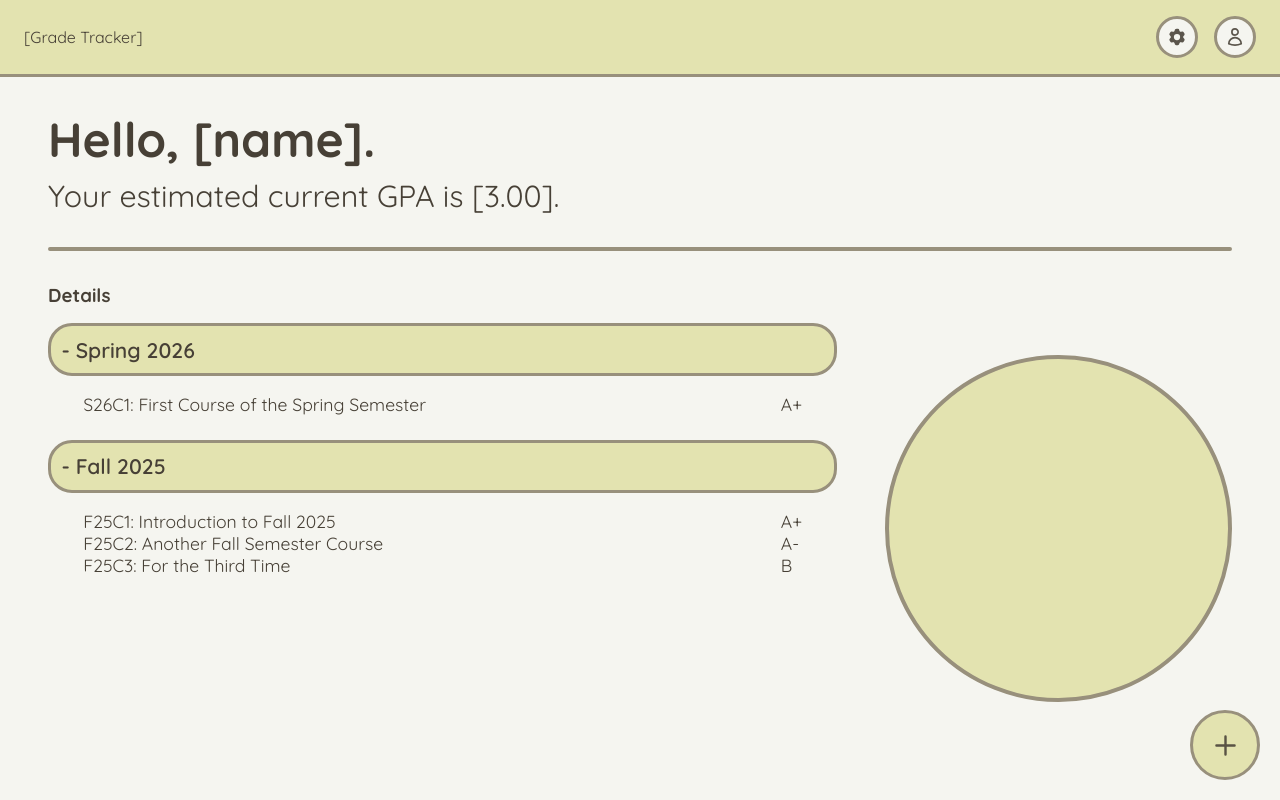
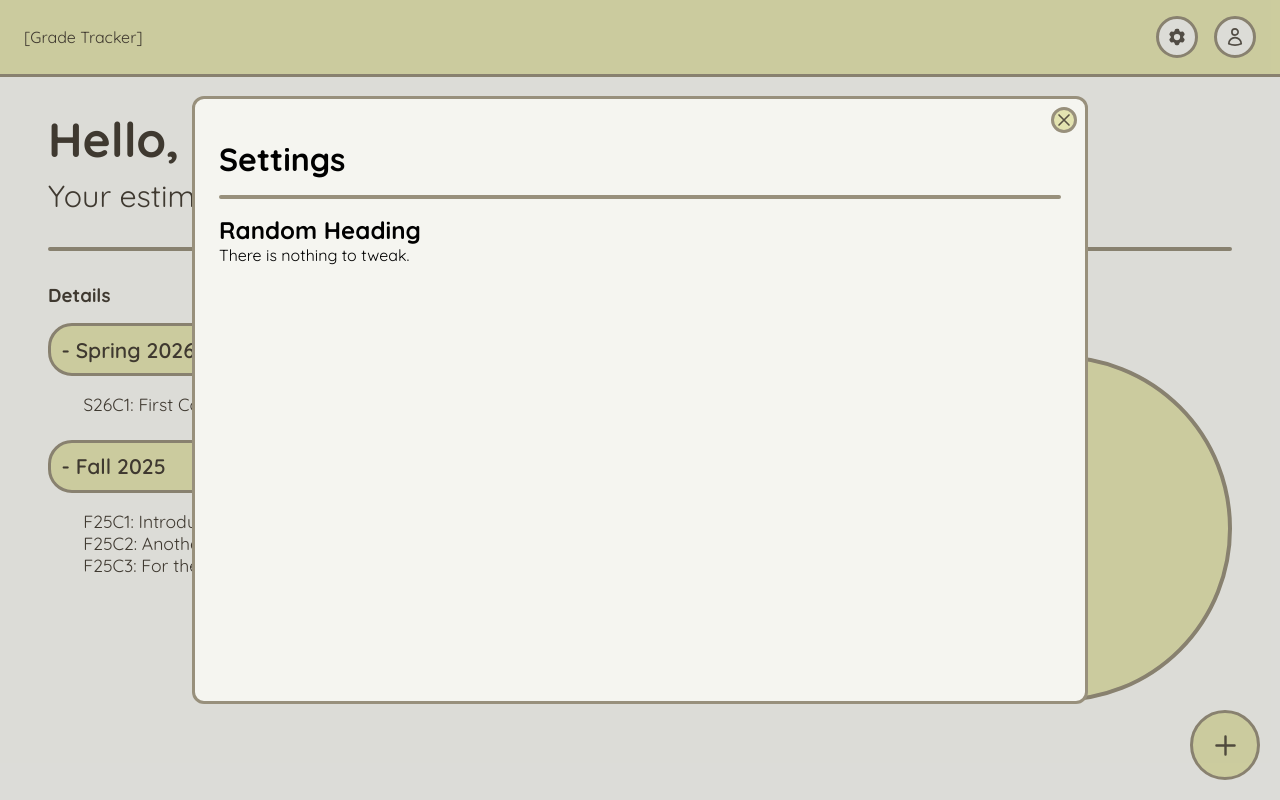
Before and after one commit to beryl-11/grade-tracker, a React (Vite) app: page / in a window 1280 px wide. Both pictures are taken after a click on the button 1177 px from the left and 37 px from the top of the page. Built offline with nearby package versions, Linux system fonts and the light colour scheme.

Commit message:
tried showing modal (working but prob not best solution)

```diff
--- a/src/components/GlobalHeaderBar.jsx
+++ b/src/components/GlobalHeaderBar.jsx
@@ -1,13 +1,23 @@
 import { Link } from "react-router-dom"
+import Modal from "./modal"
 
 export default function GlobalHeaderBar() {
-    return <header className="global-header flex-container">
+  function showModal() {
+    document.getElementById("settings-modal").showModal();
+  }
+
+  return <><header className="global-header flex-container">
     <div className="logo-wrapper">
       <Link to="/">[Grade Tracker]</Link>
     </div>
 
     <div className="header-btn-wrapper flex-container">
-      <button type="button" className="global-header-btn modal-open-btn" id="settings-btn" data-href="settings-modal" aria-label="Settings">
+      <button type="button"
+        className="global-header-btn modal-open-btn"
+        id="settings-btn"
+        data-href="settings-modal"
+        aria-label="Settings"
+        onClick={showModal}>
         <svg xmlns="http://www.w3.org/2000/svg" viewBox="0 0 24 24" fill="currentColor" className="icon">
           <path fill-rule="evenodd"
             d="M11.078 2.25c-.917 0-1.699.663-1.85 1.567L9.05 4.889c-.02.12-.115.26-.297.348a7.493 7.493 0 0 0-.986.57c-.166.115-.334.126-.45.083L6.3 5.508a1.875 1.875 0 0 0-2.282.819l-.922 1.597a1.875 1.875 0 0 0 .432 2.385l.84.692c.095.078.17.229.154.43a7.598 7.598 0 0 0 0 1.139c.015.2-.059.352-.153.43l-.841.692a1.875 1.875 0 0 0-.432 2.385l.922 1.597a1.875 1.875 0 0 0 2.282.818l1.019-.382c.115-.043.283-.031.45.082.312.214.641.405.985.57.182.088.277.228.297.35l.178 1.071c.151.904.933 1.567 1.85 1.567h1.844c.916 0 1.699-.663 1.85-1.567l.178-1.072c.02-.12.114-.26.297-.349.344-.165.673-.356.985-.57.167-.114.335-.125.45-.082l1.02.382a1.875 1.875 0 0 0 2.28-.819l.923-1.597a1.875 1.875 0 0 0-.432-2.385l-.84-.692c-.095-.078-.17-.229-.154-.43a7.614 7.614 0 0 0 0-1.139c-.016-.2.059-.352.153-.43l.84-.692c.708-.582.891-1.59.433-2.385l-.922-1.597a1.875 1.875 0 0 0-2.282-.818l-1.02.382c-.114.043-.282.031-.449-.083a7.49 7.49 0 0 0-.985-.57c-.183-.087-.277-.227-.297-.348l-.179-1.072a1.875 1.875 0 0 0-1.85-1.567h-1.843ZM12 15.75a3.75 3.75 0 1 0 0-7.5 3.75 3.75 0 0 0 0 7.5Z"
@@ -24,4 +34,7 @@ export default function GlobalHeaderBar() {
       </button>
     </div>
   </header>
+  <Modal id="settings-modal"></Modal>
+  </>
+
 }
--- /dev/null
+++ b/src/components/Modal.jsx
@@ -0,0 +1,22 @@
+export default function Modal() {
+    return <dialog class="modal" id="settings-modal">
+        <button type="button" class="modal-exit-btn" aria-label="exit modal button">
+            <svg xmlns="http://www.w3.org/2000/svg" fill="none" viewBox="0 0 24 24" stroke-width="1.5" stroke="currentColor"
+                class="icon">
+                <path stroke-linecap="round" stroke-linejoin="round" d="M6 18 18 6M6 6l12 12" />
+            </svg>
+        </button>
+
+        <div class="modal-header">
+            <h1>Settings</h1>
+        </div>
+
+        <hr />
+
+        <div class="modal-section">
+            <h2>Random Heading</h2>
+            <p>There is nothing to tweak.</p>
+        </div>
+    </dialog>
+
+}
```
